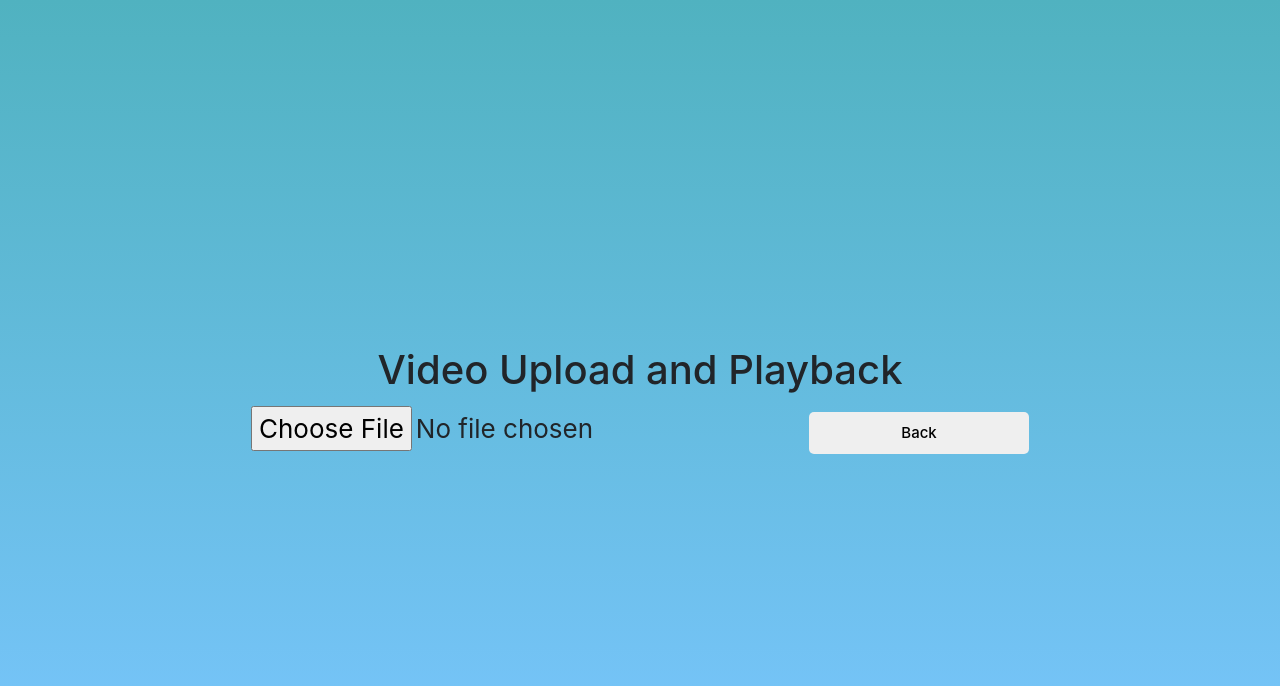
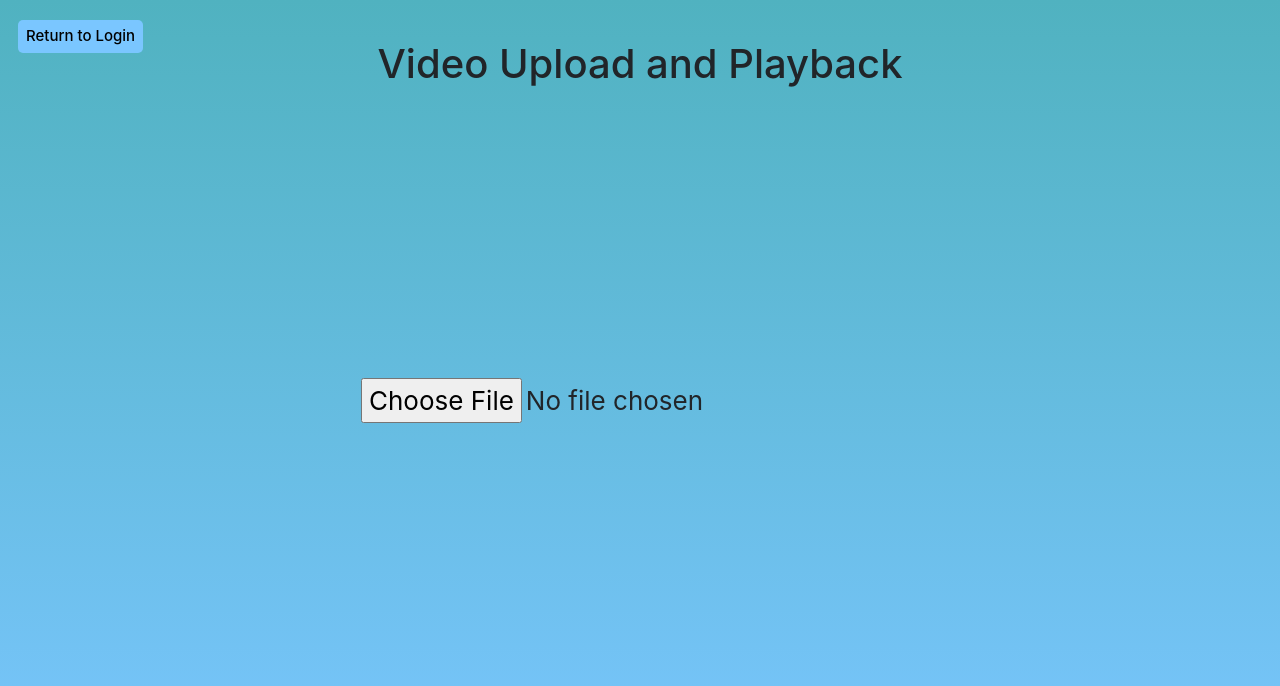
Before and after one commit to RobertMJin/Recollect-DeerHacks2024, a React (Create React App) app in the folder frontend/: page /fileUpload in a window 1280 px wide. Shown: the top 686 px of the page. Built offline with nearby package versions, Linux system fonts and the light colour scheme; the HTML template or start-up script is replaced by a standard one.

Commit message:
Stylize 'return to login' button and center heading

```diff
--- /dev/null
+++ b/frontend/src/Upload.css
@@ -0,0 +1,29 @@
+* {
+    font-family: 'Circular',-apple-system,'BlinkMacSystemFont','Roboto','Helvetica Neue',sans-serif;
+}
+
+.header {
+    display: flex;
+    position: absolute;
+    top: 40px;
+    justify-content: center; /* Aligns items on the horizontal axis */
+    align-items: center; /* Aligns items on the vertical axis */
+    font-size: clamp(12px, 1vw, 15px);
+}
+
+.button-top-left {
+    position: absolute;
+    top: 10px;
+    left: 18px;
+    margin-left: 0px;
+    padding: 5px 8px;
+    background-color: #7ac6ff;
+    width: auto;
+    font-weight: 550;
+    transition: background-color 0.5s ease, box-shadow 0.3s;
+}
+
+.button-top-left:hover {
+    box-shadow: 0 0 15px aliceblue;
+    color:whitesmoke;
+}
--- a/frontend/src/Upload.js
+++ b/frontend/src/Upload.js
@@ -2,6 +2,7 @@ import React, { useState } from 'react';
 import axios from 'axios';
 import ReactPlayer from 'react-player';
 import { Link } from 'react-router-dom';
+import './Upload.css';
 
 const Upload = () => {
   const [file, setFile] = useState(null);
@@ -32,15 +33,19 @@ const Upload = () => {
   };
 
   return (
+    <>
+    <div className="header">
+      <h1>Video Upload and Playback</h1>
+    </div>
     <div>
-      <h1>Video Upload and Playback</h1>
+      <Link to="/">
+        <button className="button button-top-left">Return to Login</button>
+      </Link>
       <input type="file" accept="video/*" onChange={handleFileChange} />
       {videoUrl && <ReactPlayer url={videoUrl} controls />}
       {file && <button onClick={handleUpload}>Upload Video</button>}
-      <Link to="/">
-        <button className="button">Back</button>
-      </Link>
     </div>
+    </>
   );
 };
 
```
